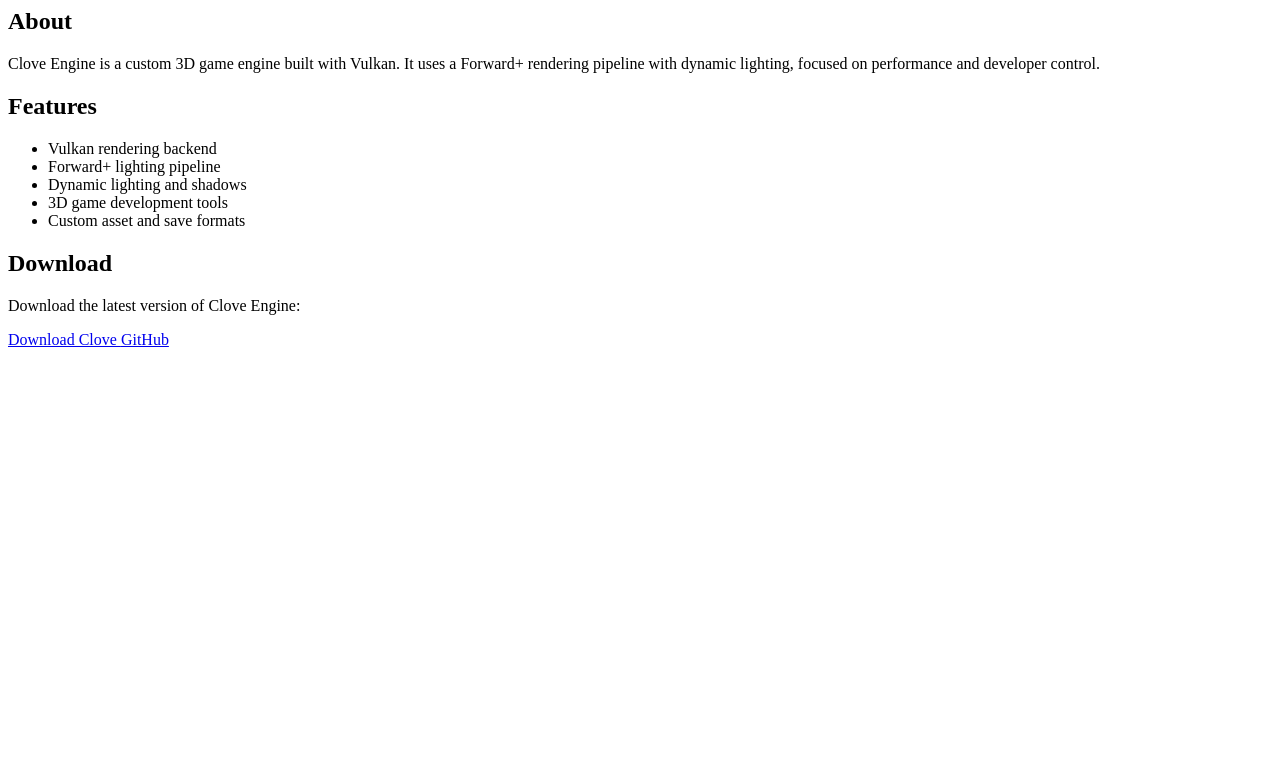
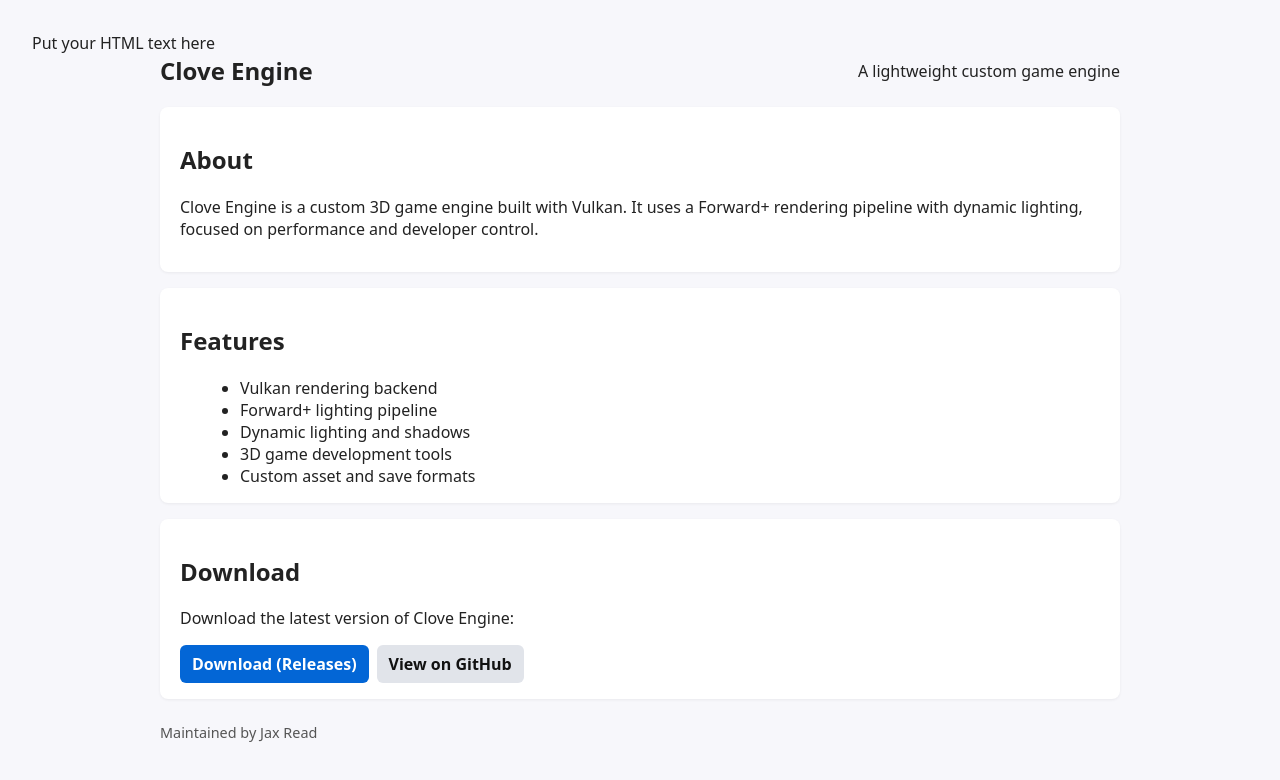
Before and after one commit to jaxread/Clove-Engine, a plain HTML site: page index.html in a window 1280 px wide. Drawn offline with Linux system fonts and the light colour scheme.

Commit message:
Revise index.html for Clove Engine layout and content
Updated the HTML structure and content for Clove Engine, including meta tags, styles, and sections for About, Features, and Download.

```diff
--- a/index.html
+++ b/index.html
@@ -1,14 +1,47 @@
-<div class="box">
-    <h2>About</h2>
+Put your HTML text here<!doctype html>
+<html lang="en">
+<head>
+  <meta charset="utf-8" />
+  <meta name="viewport" content="width=device-width,initial-scale=1" />
+  <meta name="description" content="Clove Engine — a lightweight custom 3D game engine built on Vulkan." />
+  <title>Clove Engine</title>
+  <style>
+    :root { font-family: system-ui, -apple-system, "Segoe UI", Roboto, "Helvetica Neue", Arial; color: #222; }
+    body { margin: 0; padding: 2rem; background: #f7f7fb; }
+    .container { max-width: 960px; margin: 0 auto; }
+    header { display:flex; align-items:center; gap:1rem; margin-bottom:1.25rem; }
+    h1 { margin: 0; font-size: 1.5rem; }
+    .box { background: #fff; border-radius: 8px; padding: 1rem 1.25rem; box-shadow: 0 1px 3px rgba(0,0,0,.06); margin-bottom: 1rem; }
+    ul { margin: 0.5rem 0 0 1.25rem; }
+    .actions { display:flex; gap:0.5rem; margin-top:0.75rem; }
+    .btn { display:inline-block; text-decoration:none; padding:0.5rem 0.75rem; border-radius:6px; background:#0366d6; color:#fff; font-weight:600; }
+    .btn.secondary { background:#e1e4ea; color:#111; font-weight:600; }
+    footer { margin-top:1.5rem; font-size:0.9rem; color:#555; }
+    @media (prefers-color-scheme: dark) {
+      body { background:#0b1020; color:#dbe6ff; }
+      .box { background:#07132a; box-shadow: none; }
+      .btn.secondary { background:#102030; color:#dbe6ff; }
+    }
+  </style>
+</head>
+<body>
+  <div class="container">
+    <header>
+      <h1>Clove Engine</h1>
+      <div style="margin-left:auto">A lightweight custom game engine</div>
+    </header>
+
+    <section class="box" aria-labelledby="about-heading">
+      <h2 id="about-heading">About</h2>
       <p>
         Clove Engine is a custom 3D game engine built with Vulkan.
         It uses a Forward+ rendering pipeline with dynamic lighting,
         focused on performance and developer control.
       </p>
-</div>
+    </section>
 
-<div class="box">
-    <h2>Features</h2>
+    <section class="box" aria-labelledby="features-heading">
+      <h2 id="features-heading">Features</h2>
       <ul>
         <li>Vulkan rendering backend</li>
         <li>Forward+ lighting pipeline</li>
@@ -16,17 +49,29 @@
         <li>3D game development tools</li>
         <li>Custom asset and save formats</li>
       </ul>
-</div>
+    </section>
 
-<div class="box">
-    <h2>Download</h2>
+    <section class="box" aria-labelledby="download-heading">
+      <h2 id="download-heading">Download</h2>
       <p>Download the latest version of Clove Engine:</p>
 
-    <a href="PUT_DOWNLOAD_LINK_HERE">
-        Download Clove
+      <div class="actions">
+        <!-- Use the Releases page by default. If you have a direct asset (e.g. Clove.zip),
+             replace the href below with the direct download:
+             https://github.com/jaxread/Clove-Engine/releases/latest/download/Clove.zip -->
+        <a class="btn" href="https://github.com/jaxread/Clove-Engine/releases/latest" rel="noopener noreferrer">
+          Download (Releases)
         </a>
 
-    <a href="PUT_GITHUB_LINK_HERE">
-        GitHub
+        <a class="btn secondary" href="https://github.com/jaxread/Clove-Engine" rel="noopener noreferrer">
+          View on GitHub
         </a>
       </div>
+    </section>
+
+    <footer>
+      Maintained by Jax Read
+    </footer>
+  </div>
+</body>
+</html>
```
Lines whose indentation alone changed are shown as unchanged.
